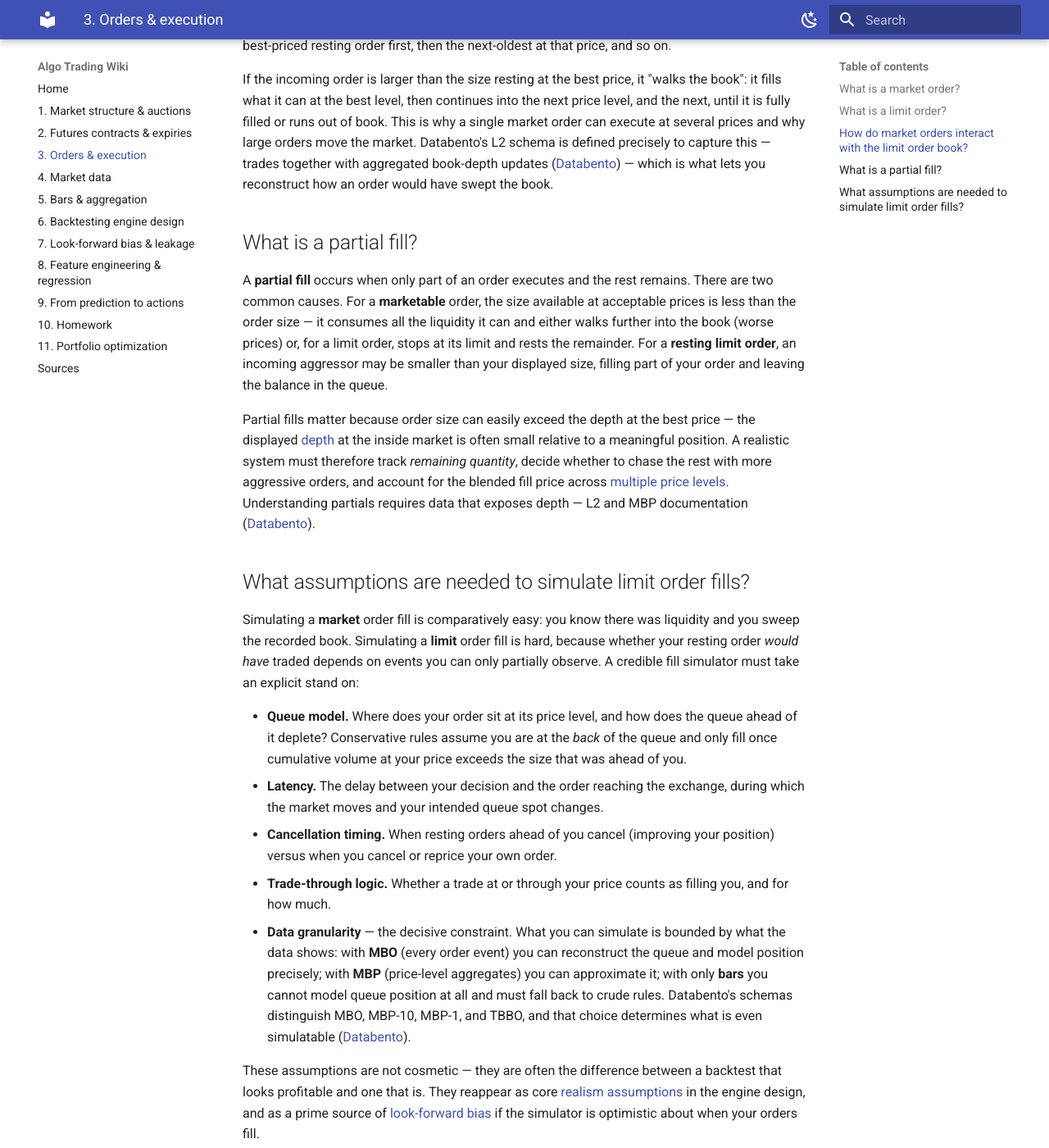
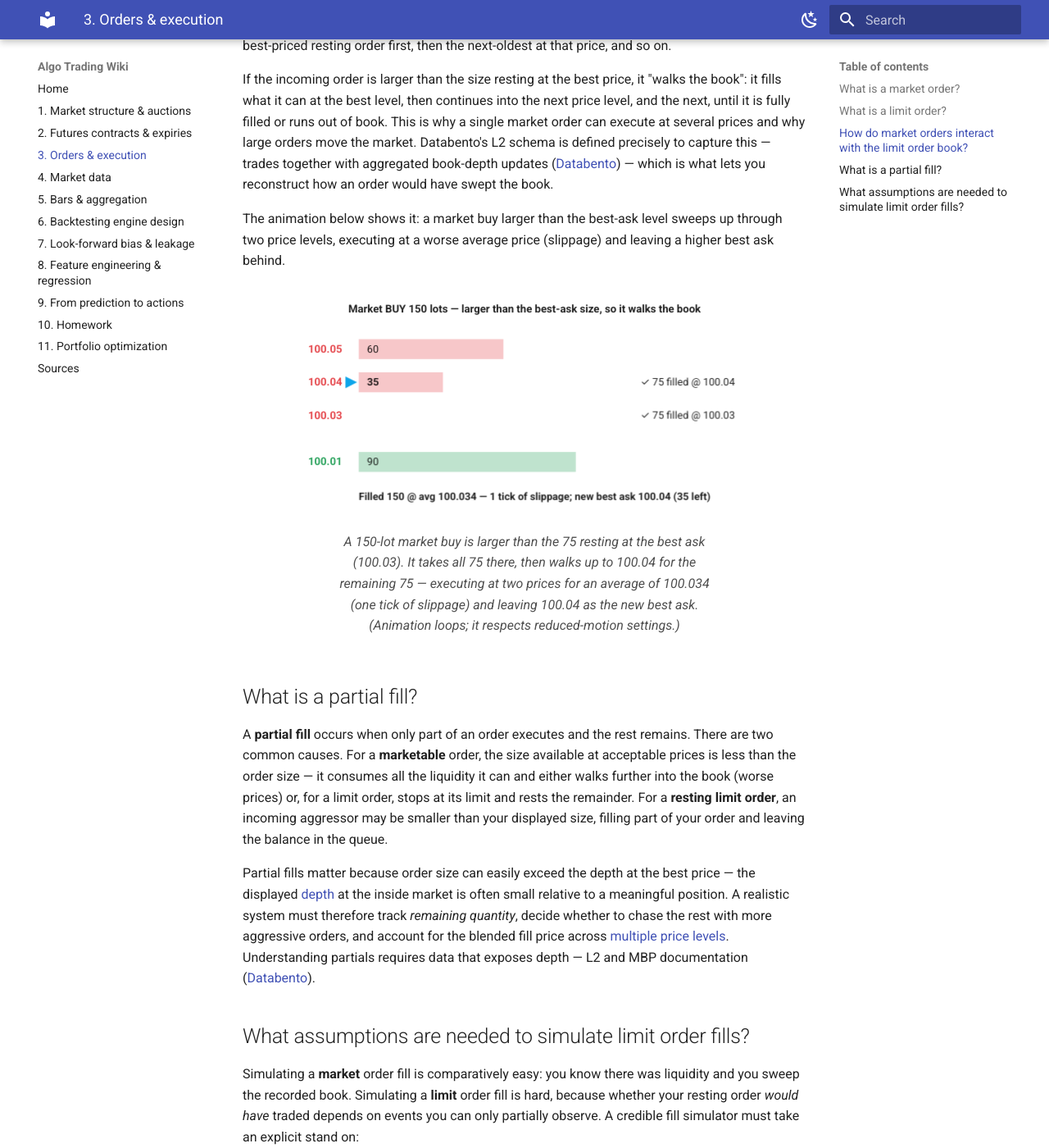
Before and after one commit to chiaolun/algo-trading-primer, an MkDocs documentation site: the page built from docs/03-orders-and-execution.md, in a window 1280 px wide and 1400 px high, scrolled down 1368 px. Shown: the whole window at 82% size. Built offline with MkDocs 1.6.1 and Material for MkDocs 9.7.7, drawn with Linux system fonts in a browser that asks for light colours.

Commit message:
Add animated market-order-walks-the-book diagram to §3
A looping, CSS-animated inline SVG in "How do market orders interact with the
limit order book?": a 150-lot market buy consumes the 75 at the best ask
(100.03), then walks up to 100.04 for the remaining 75 — showing slippage
(avg 100.034) and the new best ask. No JS; theme-aware via currentColor;
respects prefers-reduced-motion. Verified timing/looping in-browser.

Co-Authored-By: Claude Opus 4.8 (1M context) <noreply@anthropic.com>

```diff
--- a/docs/03-orders-and-execution.md
+++ b/docs/03-orders-and-execution.md
@@ -73,6 +73,71 @@ this — trades together with aggregated book-depth updates
 ([Databento](sources.md#databento)) — which is what lets you reconstruct how an
 order would have swept the book.
 
+The animation below shows it: a market buy larger than the best-ask level sweeps up
+through two price levels, executing at a worse average price (slippage) and leaving
+a higher best ask behind.
+
+<figure style="margin:1.5rem 0;width:100%">
+<svg viewBox="0 0 680 268" role="img" aria-label="Animation of a large market buy order walking up through several ask price levels" style="width:100%;height:auto;display:block;color:var(--md-default-fg-color)">
+  <title>A market order larger than the top level walks the book</title>
+  <style>
+    .mkwo-stage{animation:mkwo-stage 9s infinite}
+    .mkwo-bar{transform-box:fill-box;transform-origin:left center}
+    .mkwo-b3{animation:mkwo-b3 9s infinite}
+    .mkwo-b4{animation:mkwo-b4 9s infinite}
+    .mkwo-arrow{animation:mkwo-arrow 9s infinite}
+    .mkwo-n3{animation:mkwo-n3 9s infinite}
+    .mkwo-n4a{animation:mkwo-n4a 9s infinite}
+    .mkwo-n4b{animation:mkwo-n4b 9s infinite}
+    .mkwo-pa{animation:mkwo-pa 9s infinite}
+    .mkwo-f1{animation:mkwo-f1 9s infinite}
+    .mkwo-f2{animation:mkwo-f2 9s infinite}
+    .mkwo-sum{animation:mkwo-sum 9s infinite}
+    @keyframes mkwo-stage{0%,86%{opacity:1}90%,95%{opacity:0}99%,100%{opacity:1}}
+    @keyframes mkwo-b3{0%,18%{transform:scaleX(1)}26%,89%{transform:scaleX(0)}92%,100%{transform:scaleX(1)}}
+    @keyframes mkwo-b4{0%,30%{transform:scaleX(1)}40%,89%{transform:scaleX(.318)}92%,100%{transform:scaleX(1)}}
+    @keyframes mkwo-arrow{0%,26%{transform:translateY(0)}40%,86%{transform:translateY(-40px)}92%,100%{transform:translateY(0)}}
+    @keyframes mkwo-n3{0%,18%{opacity:1}26%,90%{opacity:0}93%,100%{opacity:1}}
+    @keyframes mkwo-n4a{0%,30%{opacity:1}40%,90%{opacity:0}93%,100%{opacity:1}}
+    @keyframes mkwo-n4b{0%,30%{opacity:0}40%,86%{opacity:1}90%,100%{opacity:0}}
+    @keyframes mkwo-pa{0%,18%{opacity:1}24%,90%{opacity:0}93%,100%{opacity:1}}
+    @keyframes mkwo-f1{0%,20%{opacity:0}26%,86%{opacity:1}90%,100%{opacity:0}}
+    @keyframes mkwo-f2{0%,34%{opacity:0}40%,86%{opacity:1}90%,100%{opacity:0}}
+    @keyframes mkwo-sum{0%,46%{opacity:0}52%,86%{opacity:1}90%,100%{opacity:0}}
+    @media (prefers-reduced-motion:reduce){.mkwo-stage,.mkwo-b3,.mkwo-b4,.mkwo-arrow,.mkwo-n3,.mkwo-n4a,.mkwo-n4b,.mkwo-pa,.mkwo-f1,.mkwo-f2,.mkwo-sum{animation:none}}
+  </style>
+  <g class="mkwo-stage">
+    <text x="340" y="20" text-anchor="middle" font-size="13" font-weight="600" fill="currentColor">Market BUY 150 lots — larger than the best-ask size, so it walks the book</text>
+    <g font-size="13" font-weight="600" text-anchor="end">
+      <text x="120" y="68" fill="#e5484d">100.05</text>
+      <text x="120" y="108" fill="#e5484d">100.04</text>
+      <text x="120" y="148" fill="#e5484d">100.03</text>
+      <text x="120" y="204" fill="#2ca35e">100.01</text>
+    </g>
+    <rect x="140" y="52" width="174.5" height="24" fill="#e5484d" opacity="0.3"/>
+    <text x="150" y="68" font-size="12.5" fill="currentColor">60</text>
+    <rect class="mkwo-bar mkwo-b4" x="140" y="92" width="320" height="24" fill="#e5484d" opacity="0.3"/>
+    <text class="mkwo-n4a" x="150" y="108" font-size="12.5" fill="currentColor">110</text>
+    <text class="mkwo-n4b" x="150" y="108" font-size="12.5" font-weight="600" fill="currentColor">35</text>
+    <rect class="mkwo-bar mkwo-b3" x="140" y="132" width="218" height="24" fill="#e5484d" opacity="0.3"/>
+    <text class="mkwo-n3" x="150" y="148" font-size="12.5" fill="currentColor">75</text>
+    <text class="mkwo-pa" x="366" y="148" font-size="12" fill="#e5484d">← best ask</text>
+    <rect x="140" y="188" width="261.8" height="24" fill="#2ca35e" opacity="0.3"/>
+    <text x="150" y="204" font-size="12.5" fill="currentColor">90</text>
+    <g class="mkwo-arrow" fill="#0ea5e9">
+      <path d="M124,137 L124,151 L138,144 Z"/>
+    </g>
+    <text class="mkwo-f1" x="480" y="148" font-size="12.5" fill="currentColor">✓ 75 filled @ 100.03</text>
+    <text class="mkwo-f2" x="480" y="108" font-size="12.5" fill="currentColor">✓ 75 filled @ 100.04</text>
+    <text class="mkwo-sum" x="140" y="246" font-size="12.5" font-weight="600" fill="currentColor">Filled 150 @ avg 100.034 — 1 tick of slippage; new best ask 100.04 (35 left)</text>
+  </g>
+</svg>
+<figcaption style="font-size:0.8rem;opacity:0.8">A 150-lot market buy is larger than the 75 resting at the best ask (100.03). It
+takes all 75 there, then walks up to 100.04 for the remaining 75 — executing at two
+prices for an average of 100.034 (one tick of slippage) and leaving 100.04 as the
+new best ask. (Animation loops; it respects <em>reduced-motion</em> settings.)</figcaption>
+</figure>
+
 ## What is a partial fill?
 
 A **partial fill** occurs when only part of an order executes and the rest
```
